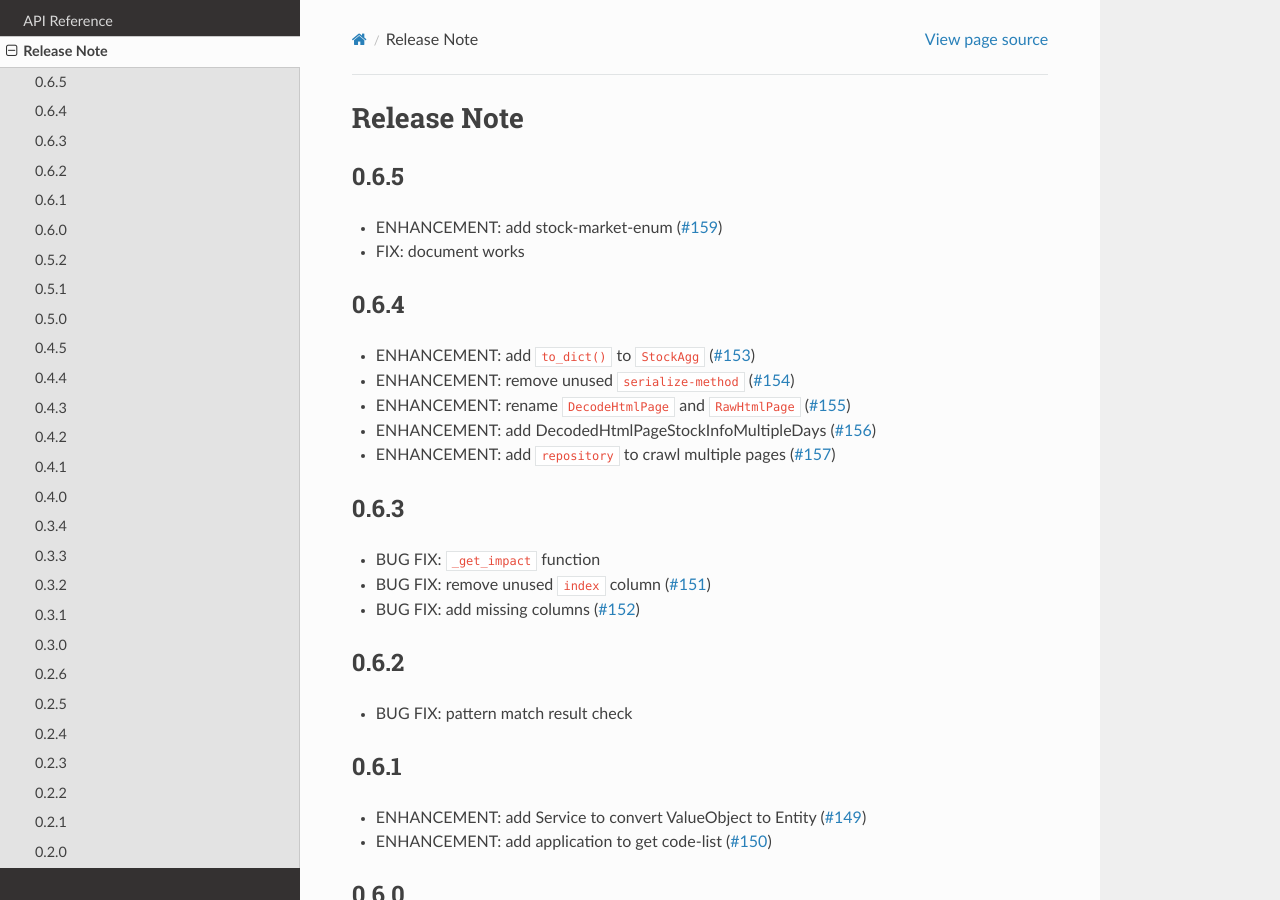
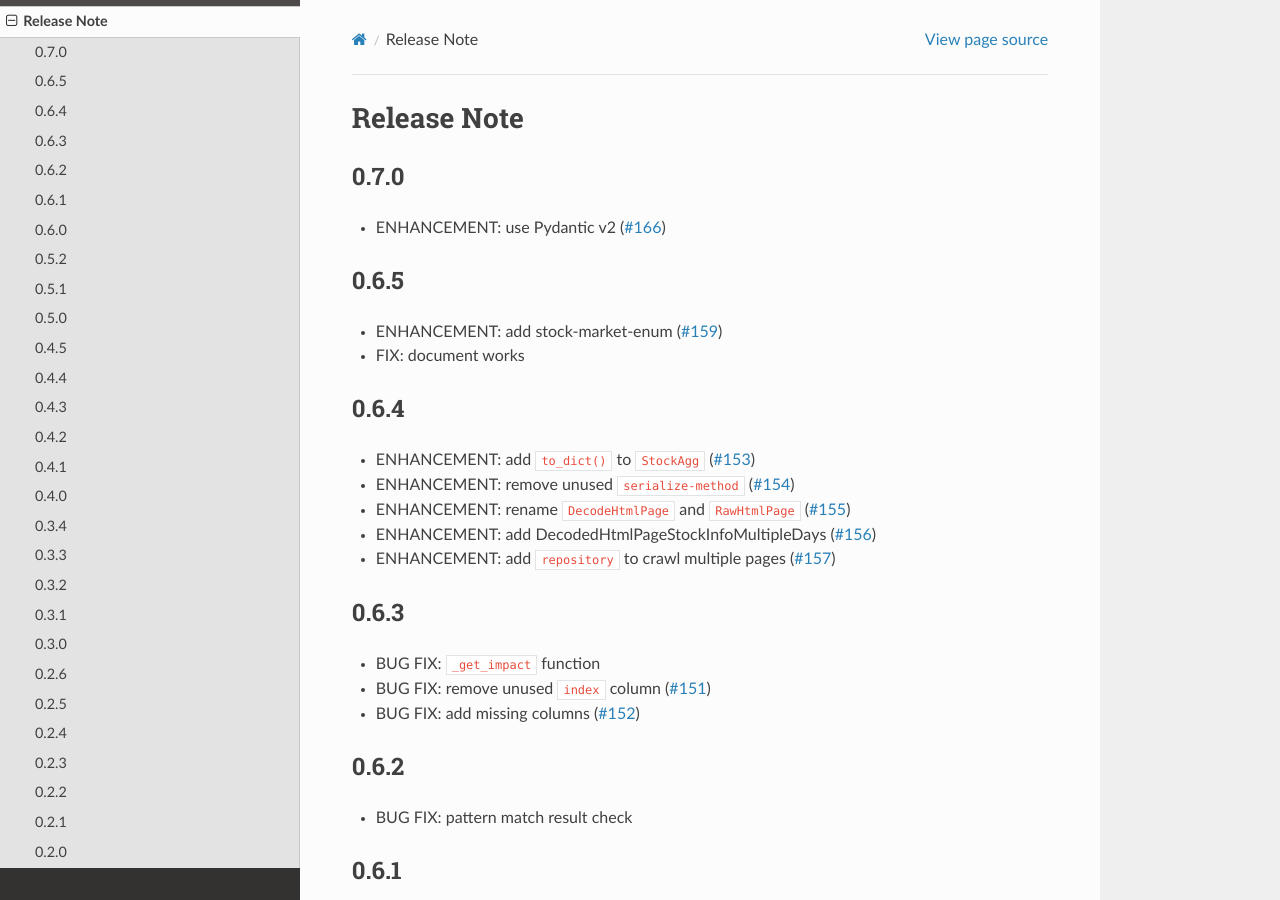
Before and after one commit to gsy0911/kabutobashi, a Sphinx documentation site: the page built from docs/sources/release.md, in a window 1280 px wide and 900 px high. Built offline with Sphinx 7.4.7 and the Read the Docs theme 2.0.0, drawn with Linux system fonts in a browser that asks for light colours.

Commit message:
update doc

```diff
--- a/docs/sources/release.md
+++ b/docs/sources/release.md
@@ -1,4 +1,8 @@
 # Release Note
+
+## 0.7.0
+
+- ENHANCEMENT: use Pydantic v2 ([#166](https://github.com/gsy0911/kabutobashi/issues/166))
 
 ## 0.6.5
 
```
